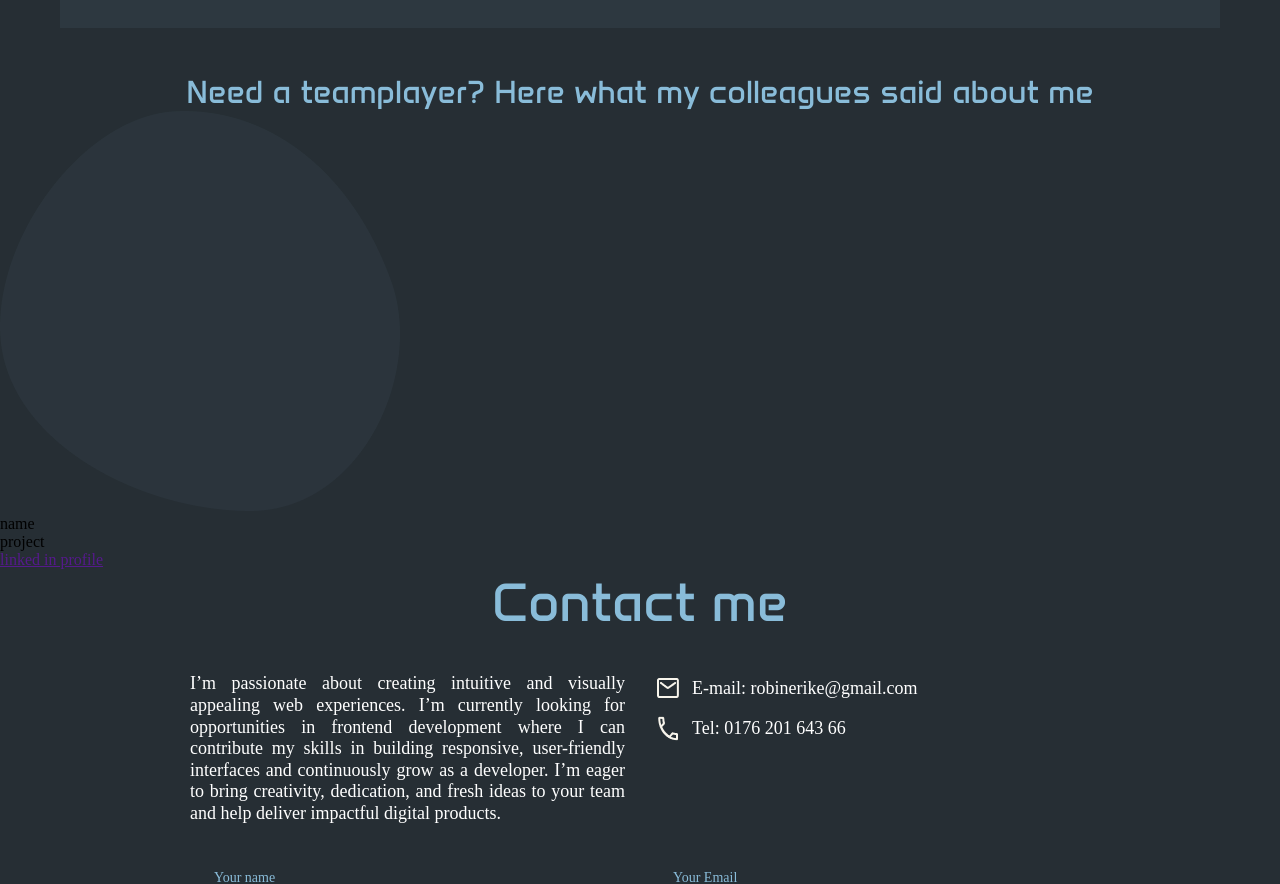
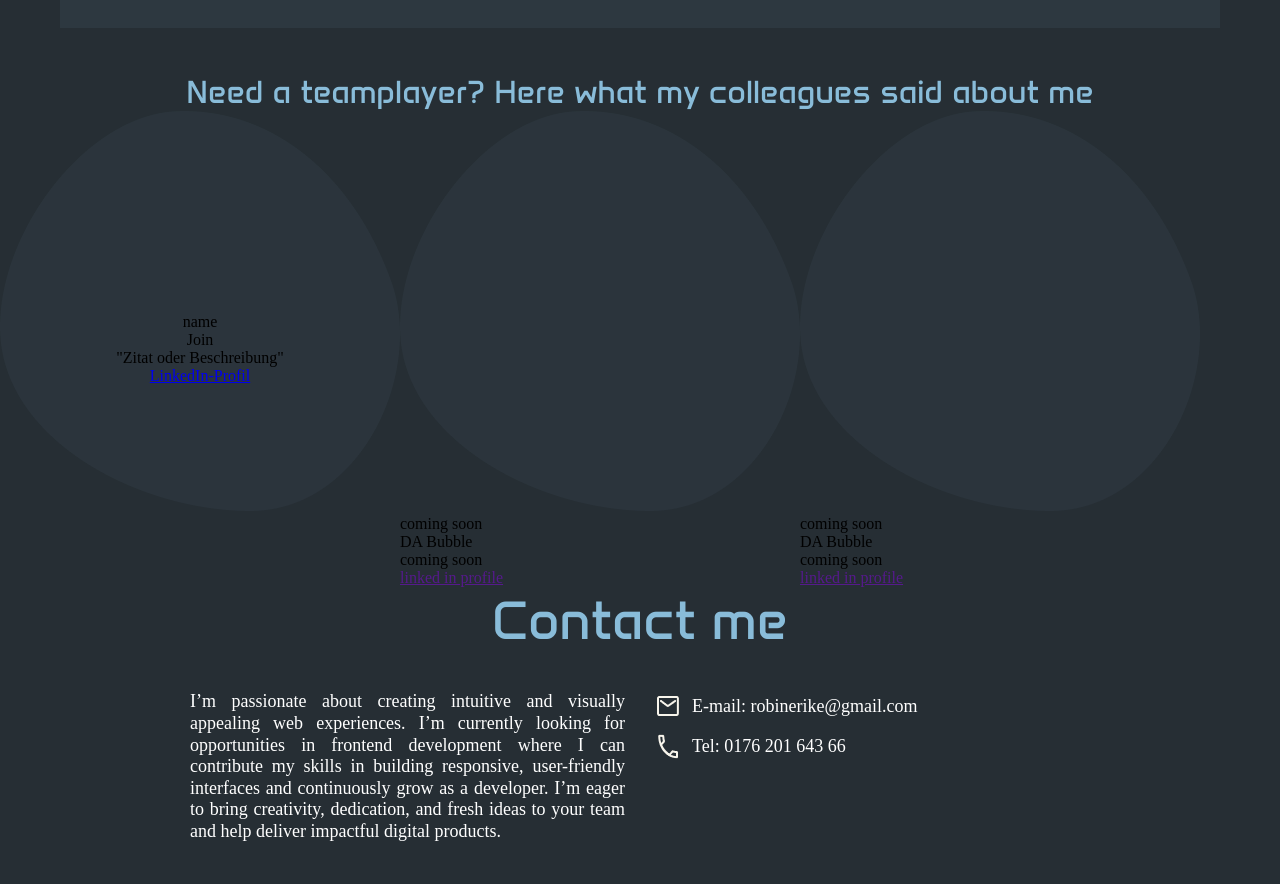
Before and after one commit to robintymi/Portfolio, an Angular app: page / in a window 1280 px wide. Shown: the part 2462-3346 px from the top of the page. Built offline with nearby package versions, Linux system fonts and the light colour scheme.

Commit message:
references update

```diff
--- a/src/app/references/one-ref/one-ref.component.html
+++ b/src/app/references/one-ref/one-ref.component.html
@@ -1,9 +1,30 @@
-<div class="one-ref">
-    <img src="assets/img/references/Ellipse 02.png" alt="">
+<section>
+  <div class="one-ref">
+    <img src="assets/img/references/Ellipse 02.png" alt="" />
+    <div class="overlay">
+      <p class="name">name</p>
+      <p class="project">Join</p>
+      <p class="quote">"Zitat oder Beschreibung"</p>
+      <a href="#" class="linked-in">LinkedIn-Profil</a>
+    </div>
+  </div>
+
+  <div class="one-ref">
+    <img src="assets/img/references/Ellipse 02.png" alt="" />
     <div>
-        <p class="name">name</p>
-        <p class="project">project</p>
-        <p class="quote"></p>
-        <a href="" class="linked-in">linked in profile</a>
+      <p class="name">coming soon</p>
+      <p class="project">DA Bubble</p>
+      <p class="quote">coming soon</p>
+      <a href="" class="linked-in">linked in profile</a>
     </div>
-</div>
+  </div>
+  <div class="one-ref">
+    <img src="assets/img/references/Ellipse 02.png" alt="" />
+    <div>
+      <p class="name">coming soon</p>
+      <p class="project">DA Bubble</p>
+      <p class="quote">coming soon</p>
+      <a href="" class="linked-in">linked in profile</a>
+    </div>
+  </div>
+</section>
--- a/src/app/references/one-ref/one-ref.component.scss
+++ b/src/app/references/one-ref/one-ref.component.scss
@@ -1,3 +1,14 @@
-.one-ref{
-    position:relative;
+.one-ref {
+  position: relative;
 }
+
+.one-ref .overlay {
+  position: absolute;
+  top: 50%;
+  left: 50%;
+  transform: translate(-50%, -50%);
+  text-align: center;
+}
+section {
+  display: flex;
+}
```
